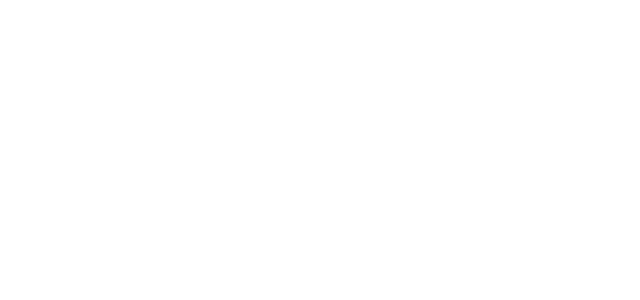
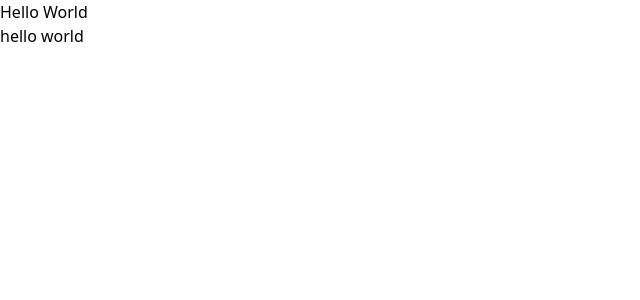
Before and after one commit to Luovtyrell/Integra, a React (Vite) app: page / in a window 1280 px wide. Shown: the top 300 px of the page, without its empty margins (0-640 px from the left). Built offline with nearby package versions, Linux system fonts and the light colour scheme.

Commit message:
Added headers to main homePage

```diff
--- a/src/components/navbars/NavbarFooter.jsx
+++ b/src/components/navbars/NavbarFooter.jsx
@@ -0,0 +1,7 @@
+import React from "react";
+
+const NavbarFooter = () => {
+  return <div>hello world</div>;
+};
+
+export default NavbarFooter;
--- a/src/components/navbars/NavbarHeader.jsx
+++ b/src/components/navbars/NavbarHeader.jsx
@@ -0,0 +1,7 @@
+import React from "react";
+
+const NavbarHeader = () => {
+  return <div>Hello World</div>;
+};
+
+export default NavbarHeader;
--- a/src/pages/home/Home.jsx
+++ b/src/pages/home/Home.jsx
@@ -1,9 +1,13 @@
+import NavbarHeader from "../../components/navbars/NavbarHeader";
+import NavbarFooter from "../../components/navbars/NavbarFooter";
+
 function Home() {
   return (
     <>
+      <NavbarHeader />
       {/* your component */}
       {/* your component */}
-      {/* your component */}
+      <NavbarFooter />
     </>
   );
 }
```
